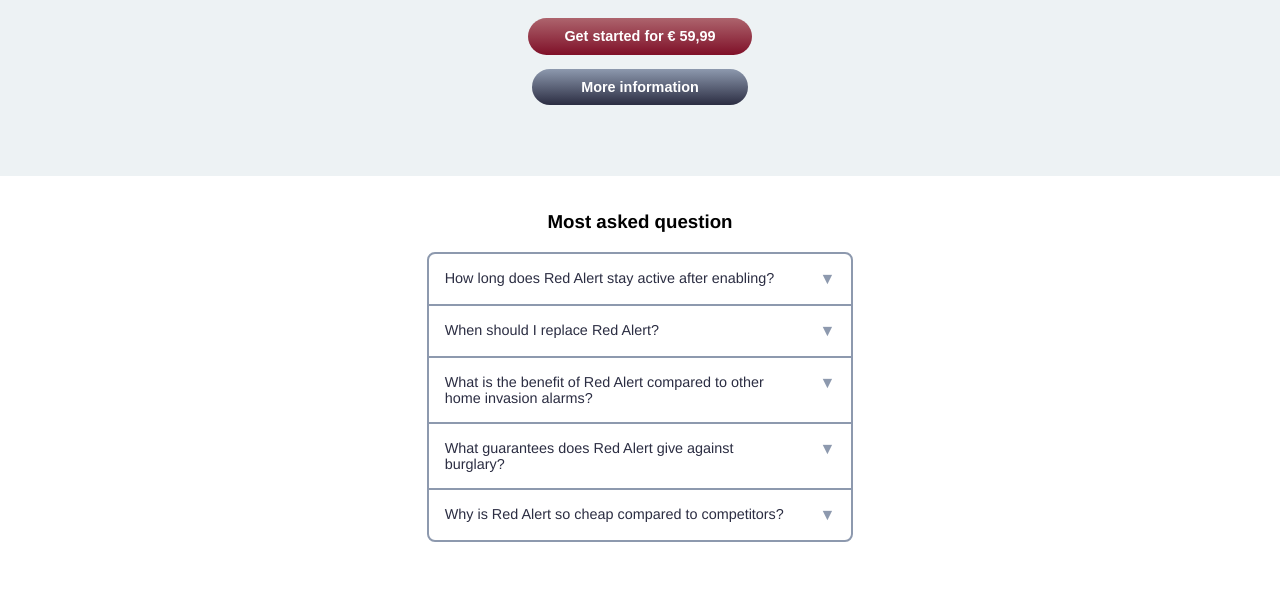
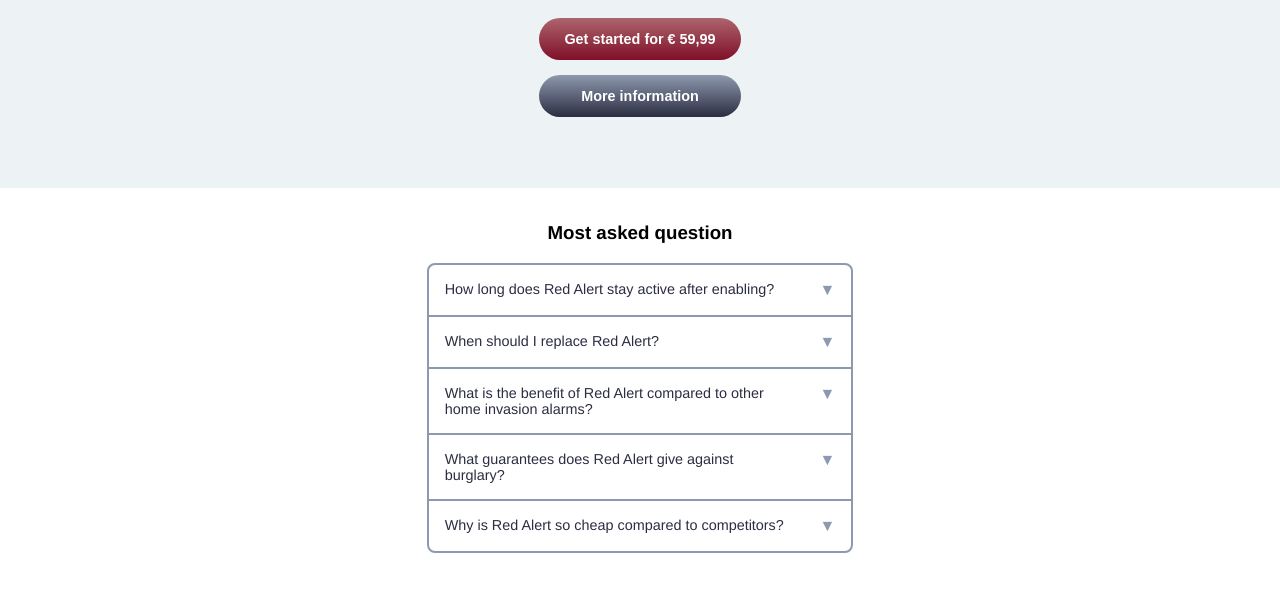
Before and after one commit to satutama/responsive-webpage, a website built with webpack: page public/index.html in a window 1280 px wide. Shown: the part 303-894 px from the top of the page. Built offline with nearby package versions, Linux system fonts and the light colour scheme.

Commit message:
refactor

```diff
--- a/src/styles/shared/button.scss
+++ b/src/styles/shared/button.scss
@@ -3,11 +3,11 @@
 button {
   color: $white;
   font-weight: bold;
-  padding: 0.7em 2.5em;
+  padding: 0.9em 1.5em;
   margin: 0.5em;
   border: none;
   border-radius: 3em;
-  min-width: 15em;
+  min-width: 14em;
   font-size: 0.9em;
   &.primary {
     background-image: linear-gradient($light-red, $dark-red);
```
Also changed, not shown: public/assets/styles/main.css.
